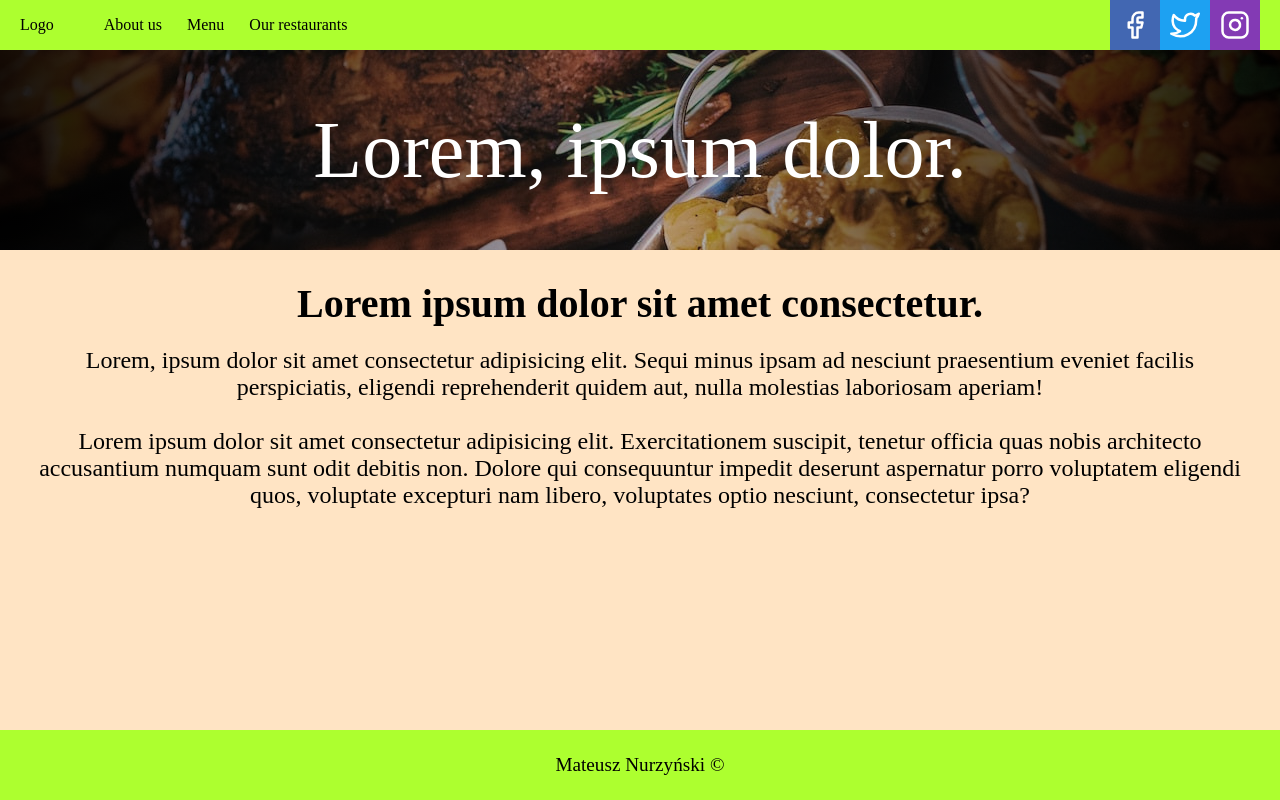
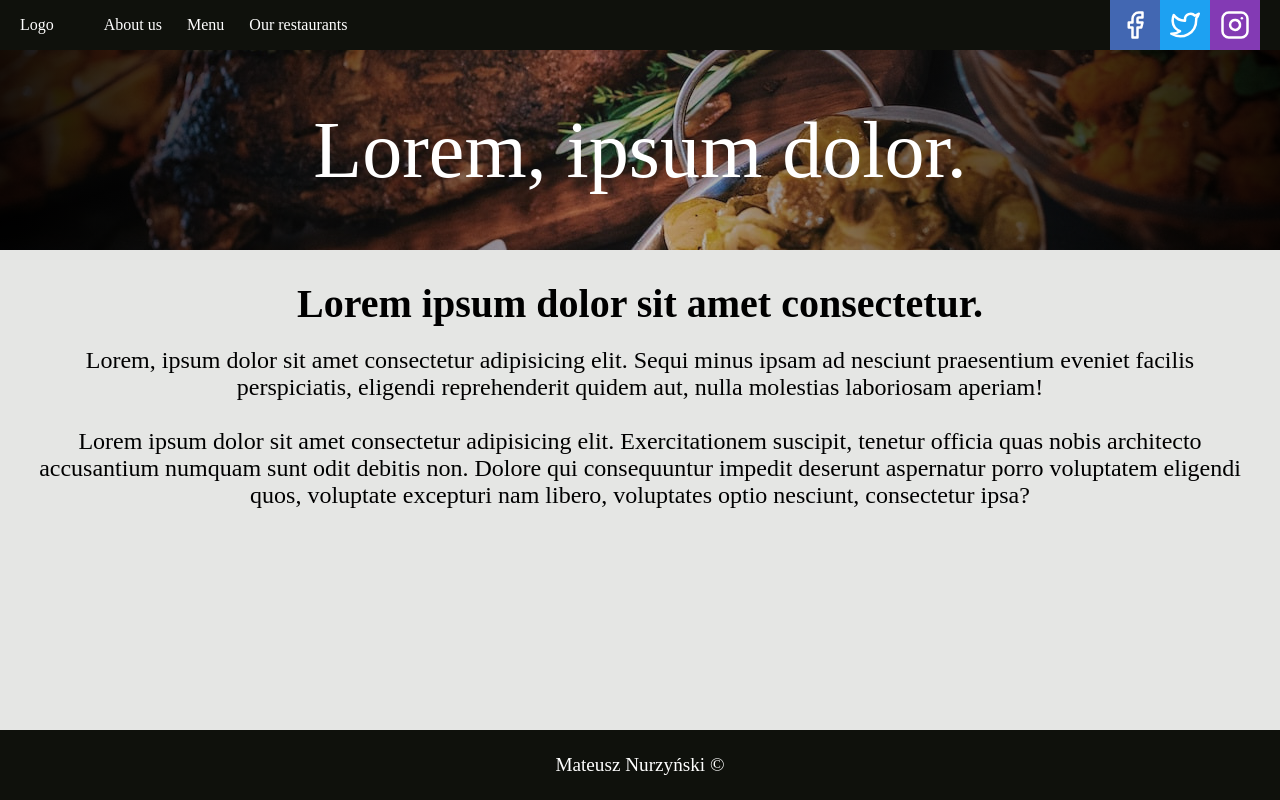
Before and after one commit to mateusznurzynski/odin-restaurant-page, a website built with webpack: page dist/index.html in a window 1280 px wide. Built offline with Linux system fonts and the light colour scheme.

Commit message:
Apply a color palette

```diff
--- a/src/style.css
+++ b/src/style.css
@@ -9,6 +9,12 @@ html {
 	padding: 0;
 }
 :root {
+	--primary-color: #e5e6e4;
+	--secondary-color: #0f110c;
+	--accent-color: #ff4000;
+	--primary-font-color: black;
+	--secondary-font-color: white;
+	--accent-font-color: white;
 	--font-color: black;
 	--placeholder-color: greenyellow;
 	--heading-height: 200px;
@@ -34,7 +40,8 @@ a {
 
 nav {
 	height: 50px;
-	background-color: var(--placeholder-color);
+	background-color: var(--secondary-color);
+	color: var(--secondary-font-color);
 	display: flex;
 	justify-content: space-between;
 	align-items: center;
@@ -139,7 +146,8 @@ nav {
 	display: flex;
 	flex-direction: column;
 	padding: 30px;
-	background-color: bisque;
+	background-color: var(--primary-color);
+	color: var(--primary-font-color);
 	flex-grow: 1;
 }
 
@@ -158,7 +166,8 @@ nav {
 footer {
 	height: 70px;
 	width: 100%;
-	background-color: var(--placeholder-color);
+	background-color: var(--secondary-color);
+	color: var(--secondary-font-color);
 	display: flex;
 	justify-content: center;
 	align-items: center;
```
Also changed, not shown: dist/main.js.
